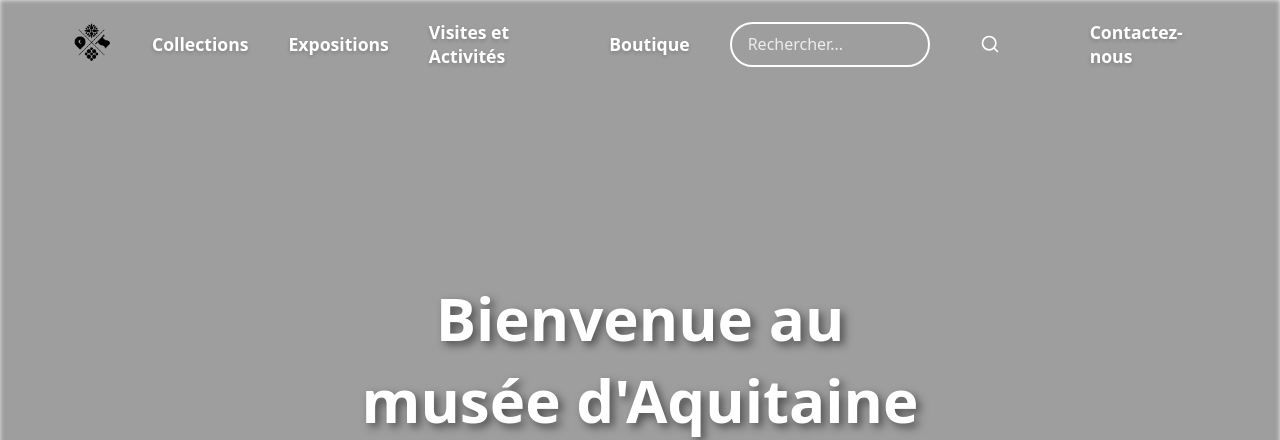
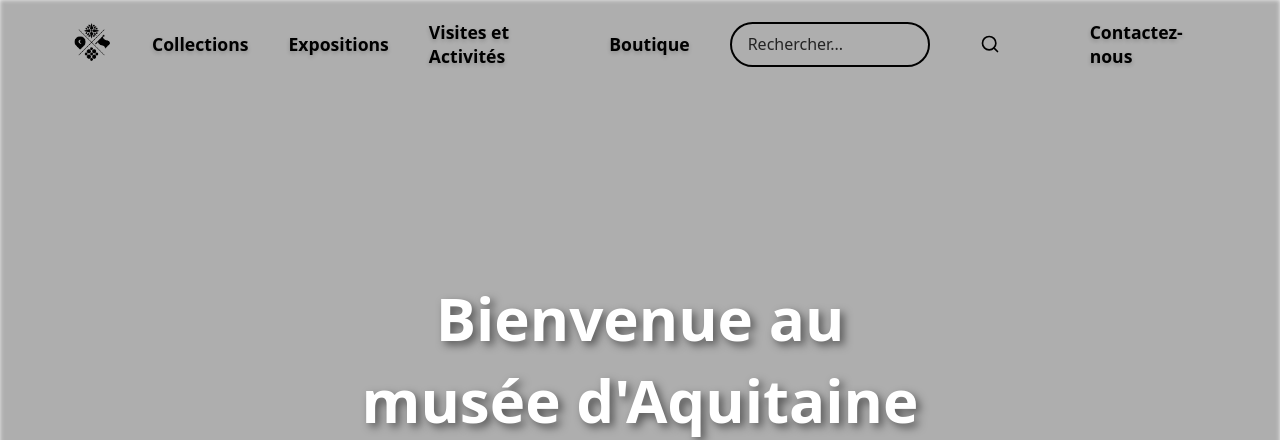
Before and after one commit to AirKyzzZ/museum-effect, a PHP site: page / in a window 1280 px wide. Shown: the top 440 px of the page. Run offline with PHP 8.4, Linux system fonts and the light colour scheme.

Commit message:
color fix

```diff
--- a/css/cards.css
+++ b/css/cards.css
@@ -123,11 +123,18 @@
   background-color: #f79477;
 }
 
-@media screen and (max-width: 768px) {
-  .slide-content{
+@media (max-width: 768px) {
+  .slide-content {
     margin: 0 10px;
   }
-  .swiper-navBtn{
+  .swiper-navBtn {
     display: none;
   }
 }
+
+@media (max-width: 600px) {
+  .card {
+    width: 100%;
+    margin: 5px 0;
+  }
+}
--- a/css/index.css
+++ b/css/index.css
@@ -42,7 +42,7 @@
 }
 
 .navbar-menu a {
-  color: white;
+  color: black;
   font-weight: 600;
   font-size: 1.1rem;
   transition: color 0.3s ease;
@@ -66,7 +66,7 @@
 
 .search-input {
   padding: 0.6rem 1rem; /* Avoid excessive side padding */
-  border: 2px solid white;
+  border: 2px solid black;
   border-radius: 25px;
   background: transparent;
   color: white;
@@ -76,7 +76,7 @@
 }
 
 .search-input::placeholder {
-  color: rgba(255, 255, 255, 0.8);
+  color: rgba(0, 0, 0, 0.8);
 }
 
 .search-input:focus {
@@ -94,7 +94,7 @@
   display: flex;
   align-items: center;
   justify-content: center;
-  color: white;
+  color: black;
   cursor: pointer;
 }
 
@@ -186,7 +186,7 @@
   background-size: cover;
   background-repeat: no-repeat;
   background-position: center;
-  filter: blur(2px);
+  filter: blur(2px) opacity(0.8);
   z-index: -1;
   height: 100vh;
   animation: fade-in 1s ease-in-out;
```
